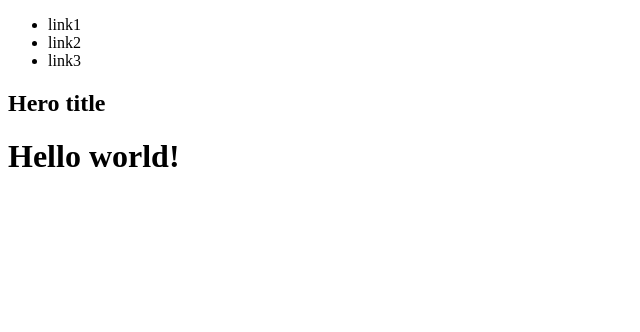
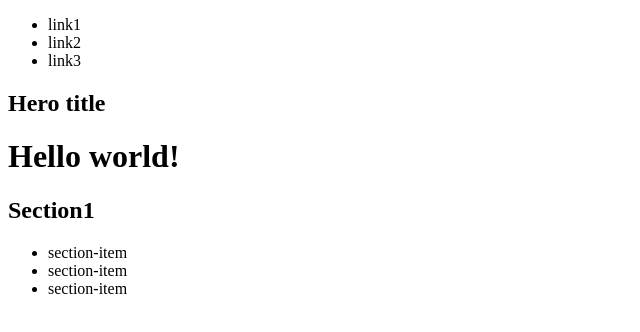
Before and after one commit to AnaOsa/full-stack-online48-group7-8, a plain HTML site: page index.html in a window 1280 px wide. Shown: the whole page, without its empty margins (0-640 px from the left). Drawn offline with Linux system fonts and the light colour scheme.

Commit message:
Update index.html

```diff
--- a/index.html
+++ b/index.html
@@ -20,5 +20,15 @@
 
     </section>
     <h1>Hello world!</h1>
+
+    <section class="section1">
+<h2>Section1</h2>
+<ul>
+    <li>section-item<a href="" class="link"></a></li>
+    <li>section-item<a href="" class="link"></a></li>
+    <li>section-item<a href="" class="link"></a></li>
+</ul>
+
+    </section>
   </body>
 </html>
```
